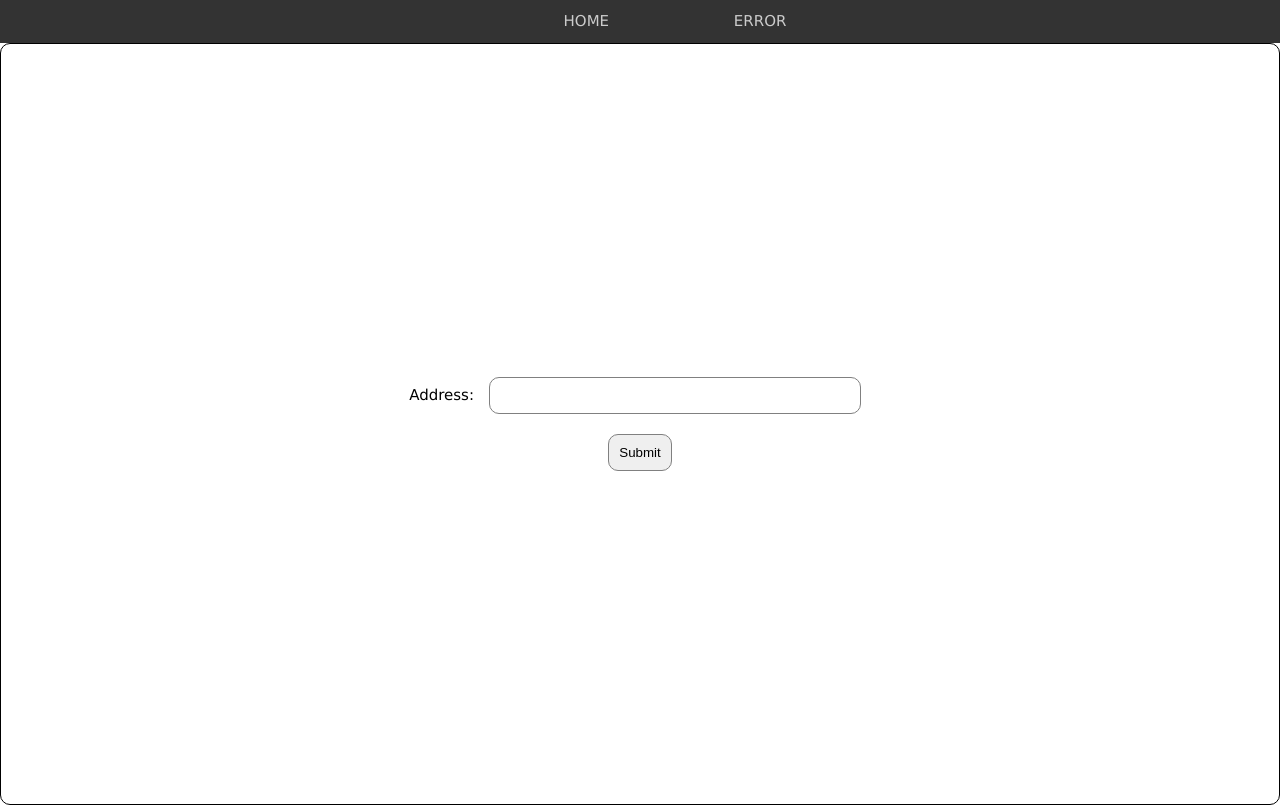
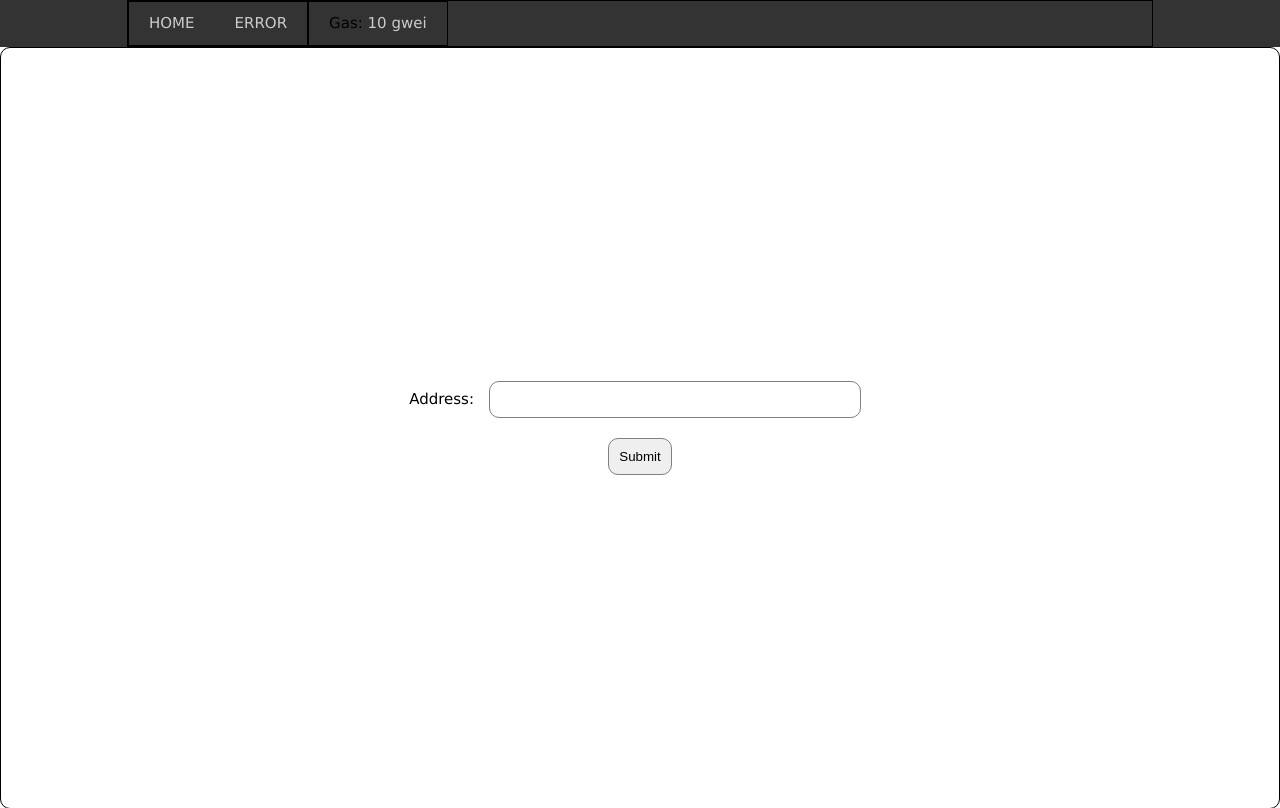
Before and after one commit to itskillian/ethexplorer, a Django app: page / in a window 1280 px wide. Shown: the top 808 px of the page. Run offline with Django 5.2, Linux system fonts and the light colour scheme; tables that the repository leaves empty hold one stand-in row (values such as "Sample post"); a database or web service that is not in the repository returns one stand-in record (values such as "Sample title"); data that the repository does not hold is empty.

Commit message:
add html and css styling, temp fix api key

```diff
--- a/config/settings.py
+++ b/config/settings.py
@@ -64,6 +64,9 @@ TEMPLATES = [
                 'django.contrib.auth.context_processors.auth',
                 'django.contrib.messages.context_processors.messages',
                 'django.template.context_processors.tz',
+                'core.context_processors.gas_tracker_context',
+                #'utils.context_processors.logo_context',
+                #'utils.context_processors.footer_context'
             ],
         },
     },
--- /dev/null
+++ b/core/context_processors.py
@@ -0,0 +1,30 @@
+import requests
+
+#from core.models import SiteLogo, FooterInfo
+
+def gas_tracker_context(request):
+    url = "https://api.etherscan.io/api"
+    # TODO set in environment variables
+    api_key = "ZQMABVX6DUEUS98WUDZ9JPC5YXDHQWVAUN"
+    payload = {
+        'module': 'gastracker',
+        'action': 'gasoracle',
+        'apikey': api_key,
+    }
+    response = requests.get(url, params=payload)
+    data = response.json()
+    gas = data['result']
+    gas_base_fee = gas['suggestBaseFee']
+    gas_price = gas['ProposeGasPrice']
+
+    return {'gas': gas}
+
+
+#def logo_context(request):
+#    logo = SiteLogo.objects.first()
+#    return {'logo': logo}
+
+
+#def footer_context(request):
+#    footer_info = FooterInfo.objects.first()
+#    return {'footer_info': footer_info}
--- a/core/static/style.css
+++ b/core/static/style.css
@@ -52,15 +52,16 @@ button {
     border-radius: 10px;
 }
 
-.w3-navbar {
+/* header menu - base.html */
+header {
     background-color: #333;
-    padding: 10px;
 }
 
 nav {
     width: 80%;
     margin: 0 auto;
-    color: black;
+    display: flex;
+    border: 1px solid black;
 }
 
 nav ul {
@@ -69,20 +70,50 @@ nav ul {
     list-style: none;
 }
 
-nav li {
-    display: inline-block;
-    margin-left: 70px;
-    padding: 0 25px;
-
-    position: relative;
+nav a:hover {
+    color: white;
 }
 
-nav a {
+.navbar {
+    border: 1px solid black;
+}
+
+
+
+.navbar ul {
+    overflow: hidden;
+}
+
+.navbar li {
+    float: left;
+    position: relative;
+    }
+
+.navbar a {
+    display: block;
+    padding: 10px 20px;
     color: #cccccc;
     text-decoration: none;
     text-transform: uppercase;
 }
 
-nav a:hover {
-    color: white;
+/* gas tracker - base.html */
+.gas-tracker {
+    border: 1px solid black;
 }
+
+.gas-tracker ul {
+    margin: 0;
+    padding: 0;
+    list-style: none;
+}
+
+.gas-tracker li {
+    display: block;
+    padding: 10px 20px;
+}
+
+.gas-tracker a {
+    color: #cccccc;
+    text-decoration: none;
+}
--- a/core/templates/core/base.html
+++ b/core/templates/core/base.html
@@ -7,14 +7,22 @@
     </head>
 
     <body>
-        <div class="w3-navbar">
-            <nav>
+    <header>
+        <nav>
+            <div class="navbar">
                 <ul>
                     <li><a href="{% url 'core:index' %}">Home</a></li>
                     <li><a href="{% url 'core:error' %}">Error</a></li>
                 </ul>
-            </nav>
-        </div>
+            </div>
+            <div class="gas-tracker">
+                <ul>
+                    <li>Gas: <a href="https://etherscan.io/gastracker">{{ gas.ProposeGasPrice }} gwei</a></li>
+                </ul>
+            </div>
+        </nav>
+    </header>
+
         {% block content %}{% endblock %}
     </body>
 </html>
--- a/core/utils.py
+++ b/core/utils.py
@@ -9,7 +9,7 @@ def get_eth_balance(address):
         "action": "balance",
         "address": address,
         "tag": "latest",
-        "apikey": api_key
+        "apikey": api_key,
     }
     response = requests.get(url, params=payload)
     data = response.json()
```
